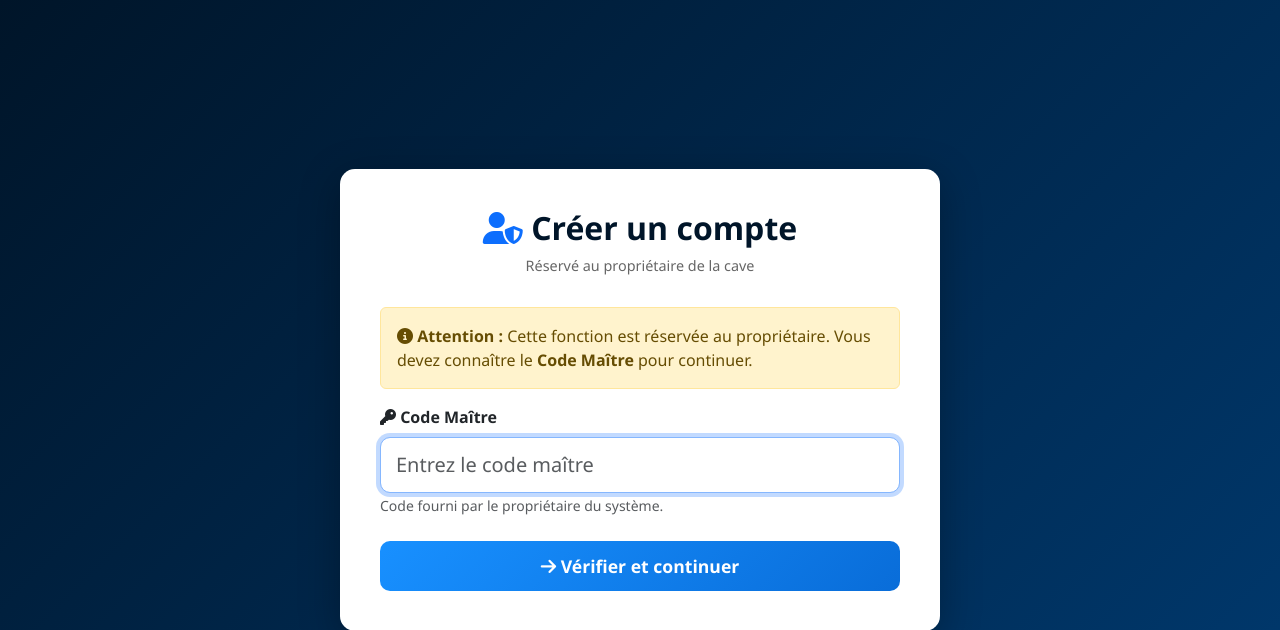
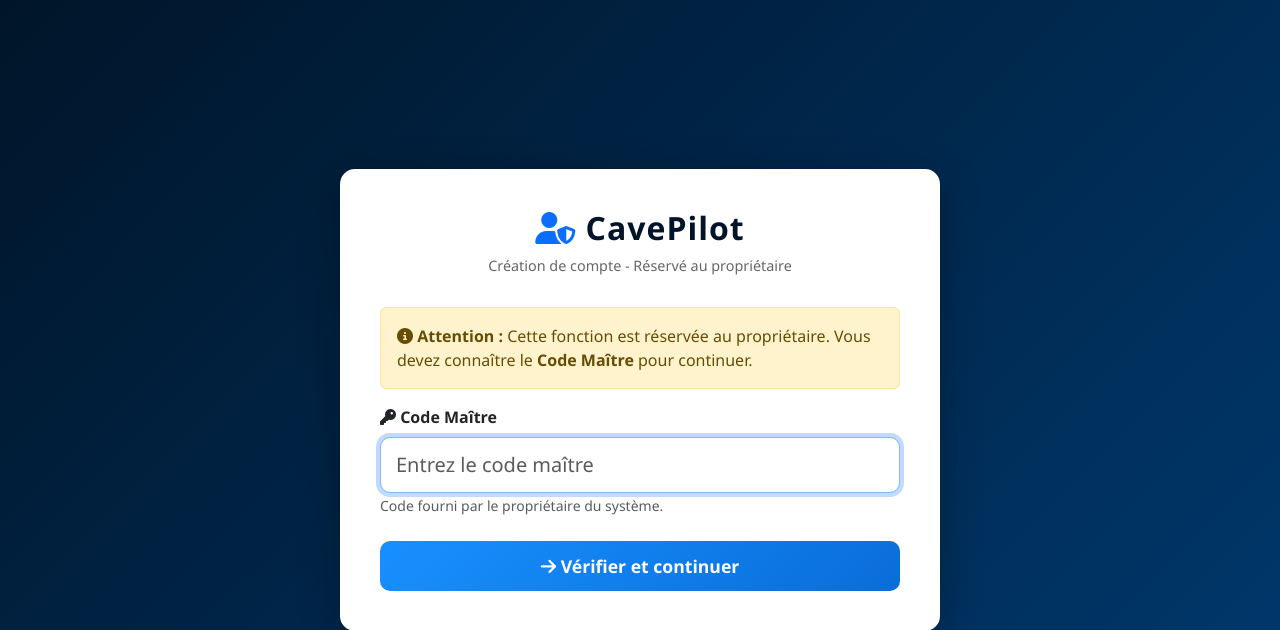
Before and after one commit to saintdylank-coder/CavePilot, a Flask app: page /creer_compte in a window 1280 px wide. Shown: the top 630 px of the page. Run offline with Flask 3, Linux system fonts and the light colour scheme.

Commit message:
Branding final : Application renommée en 'CavePilot' partout (Sidebar, Titres, Connexion, Reçu PDF)

```diff
--- a/app.py
+++ b/app.py
@@ -636,9 +636,41 @@ def recu_cloture():
     u = conn.execute('SELECT nom FROM utilisateurs WHERE id = ?', (c['utilisateur_id'],)).fetchone() if c else None
     conn.close()
     if not c: return "Aucune clôture.", 404
-    html = f"""<html><head><title>Reçu</title><style>body{{font-family:Arial;padding:20px}}table{{width:100%;border-collapse:collapse}}th,td{{border:1px solid #ddd;padding:8px}}</style></head><body><h2>REÇU</h2><p>Date: {c['date_cloture']}</p><table><tr><th>Mode</th><th>Théorique</th><th>Réel</th><th>Écart</th></tr><tr><td>Espèces</td><td>{fmt(c['especes_theoriques'])}</td><td>{fmt(c['especes_reelles'])}</td><td>{fmt(c['ecart_especes'])}</td></tr><tr><td>Wave</td><td>{fmt(c['wave_theoriques'])}</td><td>{fmt(c['wave_reelles'])}</td><td>{fmt(c['ecart_wave'])}</td></tr><tr><td>Orange</td><td>{fmt(c['orange_theoriques'])}</td><td>{fmt(c['orange_reelles'])}</td><td>{fmt(c['ecart_orange'])}</td></tr></table></body></html>"""
+
+    # ✅ Mise à jour avec le nom CavePilot
+    html = f"""<html><head><title>Reçu de Clôture - CavePilot</title>
+    <style>
+        body{{font-family:Arial;padding:20px;max-width:600px;margin:auto}}
+        h2{{text-align:center;border-bottom:2px solid #001529;padding-bottom:10px;color:#001529}}
+        table{{width:100%;border-collapse:collapse;margin-top:20px}}
+        th,td{{border:1px solid #ddd;padding:8px;text-align:left}}
+        th{{background-color:#f2f2f2}}
+        .total{{font-weight:bold;background-color:#e0e0e0}}
+        .sign{{margin-top:50px;display:flex;justify-content:space-between}}
+        .sign div{{border-top:1px solid #000;width:40%;text-align:center;padding-top:5px}}
+        @media print{{.no-print{{display:none}}}}
+    </style></head>
+    <body>
+        <h2>🍾 CAVEPILOT - REÇU DE CLÔTURE</h2>
+        <p><strong>Date :</strong> {c['date_cloture']}<br>
+        <strong>Caissier(ère) :</strong> {u['nom'] if u else 'Inconnu'}<br>
+        <strong>Heure :</strong> {c['heure_cloture']}</p>
+        <table>
+            <tr><th>Mode</th><th>Théorique</th><th>Réel</th><th>Écart</th></tr>
+            <tr><td>Espèces</td><td>{fmt(c['especes_theoriques'])}</td><td>{fmt(c['especes_reelles'])}</td><td>{fmt(c['ecart_especes'])}</td></tr>
+            <tr><td>Wave</td><td>{fmt(c['wave_theoriques'])}</td><td>{fmt(c['wave_reelles'])}</td><td>{fmt(c['ecart_wave'])}</td></tr>
+            <tr><td>Orange Money</td><td>{fmt(c['orange_theoriques'])}</td><td>{fmt(c['orange_reelles'])}</td><td>{fmt(c['ecart_orange'])}</td></tr>
+            <tr class="total"><td>TOTAL</td><td>{fmt(c['total_theorique'])}</td><td>{fmt(c['total_reel'])}</td><td>{fmt(c['ecart_total'])}</td></tr>
+        </table>
+        <div class="sign">
+            <div>Signature Caissier(ère)</div>
+            <div>Signature Responsable</div>
+        </div>
+        <div class="no-print" style="text-align:center;margin-top:30px">
+            <button onclick="window.print()" style="padding:10px 20px;font-size:16px;cursor:pointer;background:#001529;color:white;border:none;border-radius:5px;">🖨️ Imprimer / PDF</button>
+        </div>
+    </body></html>"""
     return html
-
 # ==========================================
 # 5. APPROVISIONNEMENT
 # ==========================================
--- a/templates/creer_compte.html
+++ b/templates/creer_compte.html
@@ -2,7 +2,7 @@
 <html lang="fr">
 <head>
     <meta charset="UTF-8">
-    <title>Créer un compte - Gestion Cave</title>
+    <title>Créer un compte - CavePilot</title>
     <link href="https://cdn.jsdelivr.net/npm/bootstrap@5.3.0/dist/css/bootstrap.min.css" rel="stylesheet">
     <link href="https://cdnjs.cloudflare.com/ajax/libs/font-awesome/6.4.0/css/all.min.css" rel="stylesheet">
     <style>
@@ -23,51 +23,19 @@
             max-width: 600px;
             width: 100%;
         }
-        .login-header {
-            text-align: center;
-            margin-bottom: 30px;
-        }
-        .login-header h2 {
-            color: #001529;
-            font-weight: bold;
-        }
-        .login-header .subtitle {
-            color: #666;
-            font-size: 0.9rem;
-        }
-        .form-control-lg {
-            border-radius: 10px;
-            padding: 12px 15px;
-        }
+        .login-header { text-align: center; margin-bottom: 30px; }
+        .login-header h2 { color: #001529; font-weight: 800; letter-spacing: 1px; }
+        .login-header .subtitle { color: #666; font-size: 0.9rem; }
+        .form-control-lg { border-radius: 10px; padding: 12px 15px; }
         .btn-login {
             background: linear-gradient(135deg, #1890ff 0%, #096dd9 100%);
-            border: none;
-            border-radius: 10px;
-            padding: 12px;
-            font-size: 1.1rem;
-            font-weight: bold;
-            color: white;
-            width: 100%;
-            transition: 0.3s;
+            border: none; border-radius: 10px; padding: 12px;
+            font-size: 1.1rem; font-weight: bold; color: white; width: 100%; transition: 0.3s;
         }
-        .btn-login:hover {
-            transform: translateY(-2px);
-            box-shadow: 0 5px 15px rgba(24, 144, 255, 0.4);
-            color: white;
-        }
-        .footer-link {
-            text-align: center;
-            margin-top: 20px;
-            font-size: 0.85rem;
-        }
-        .footer-link a {
-            color: #1890ff;
-            text-decoration: none;
-            font-weight: 500;
-        }
-        .footer-link a:hover {
-            text-decoration: underline;
-        }
+        .btn-login:hover { transform: translateY(-2px); box-shadow: 0 5px 15px rgba(24, 144, 255, 0.4); color: white; }
+        .footer-link { text-align: center; margin-top: 20px; font-size: 0.85rem; }
+        .footer-link a { color: #1890ff; text-decoration: none; font-weight: 500; }
+        .footer-link a:hover { text-decoration: underline; }
         .autorisation-box {
             background: #f8f9fa;
             border: 1px solid #dee2e6;
@@ -81,8 +49,8 @@
 <body>
     <div class="login-card">
         <div class="login-header">
-            <h2><i class="fas fa-user-shield text-primary"></i> Créer un compte</h2>
-            <p class="subtitle">Réservé au propriétaire de la cave</p>
+            <h2><i class="fas fa-user-shield text-primary"></i> CavePilot</h2>
+            <p class="subtitle">Création de compte - Réservé au propriétaire</p>
         </div>
 
         {% with messages = get_flashed_messages(with_categories=true) %}
```
Also changed, not shown: templates/base.html (+8 -6 lines).
